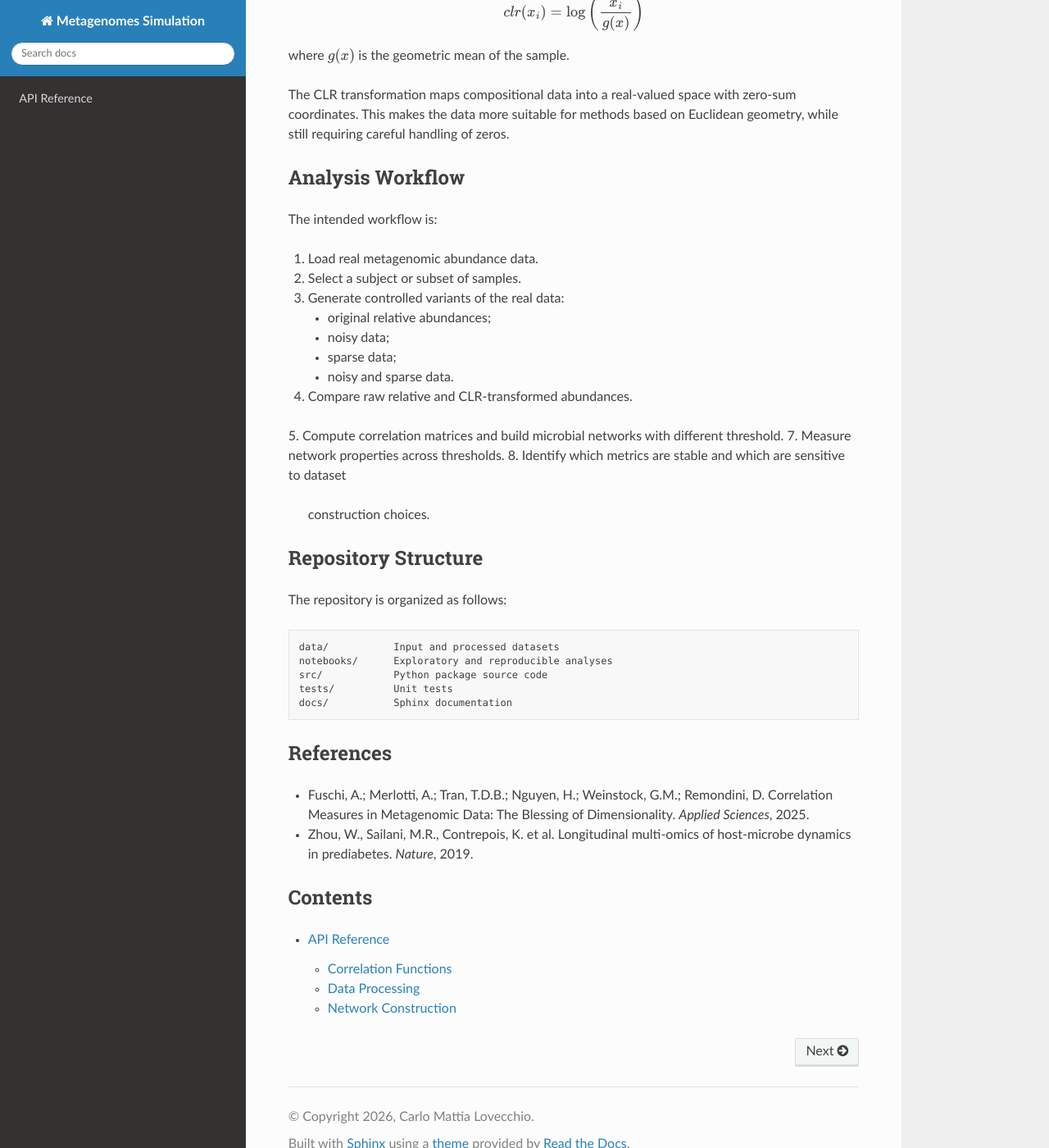
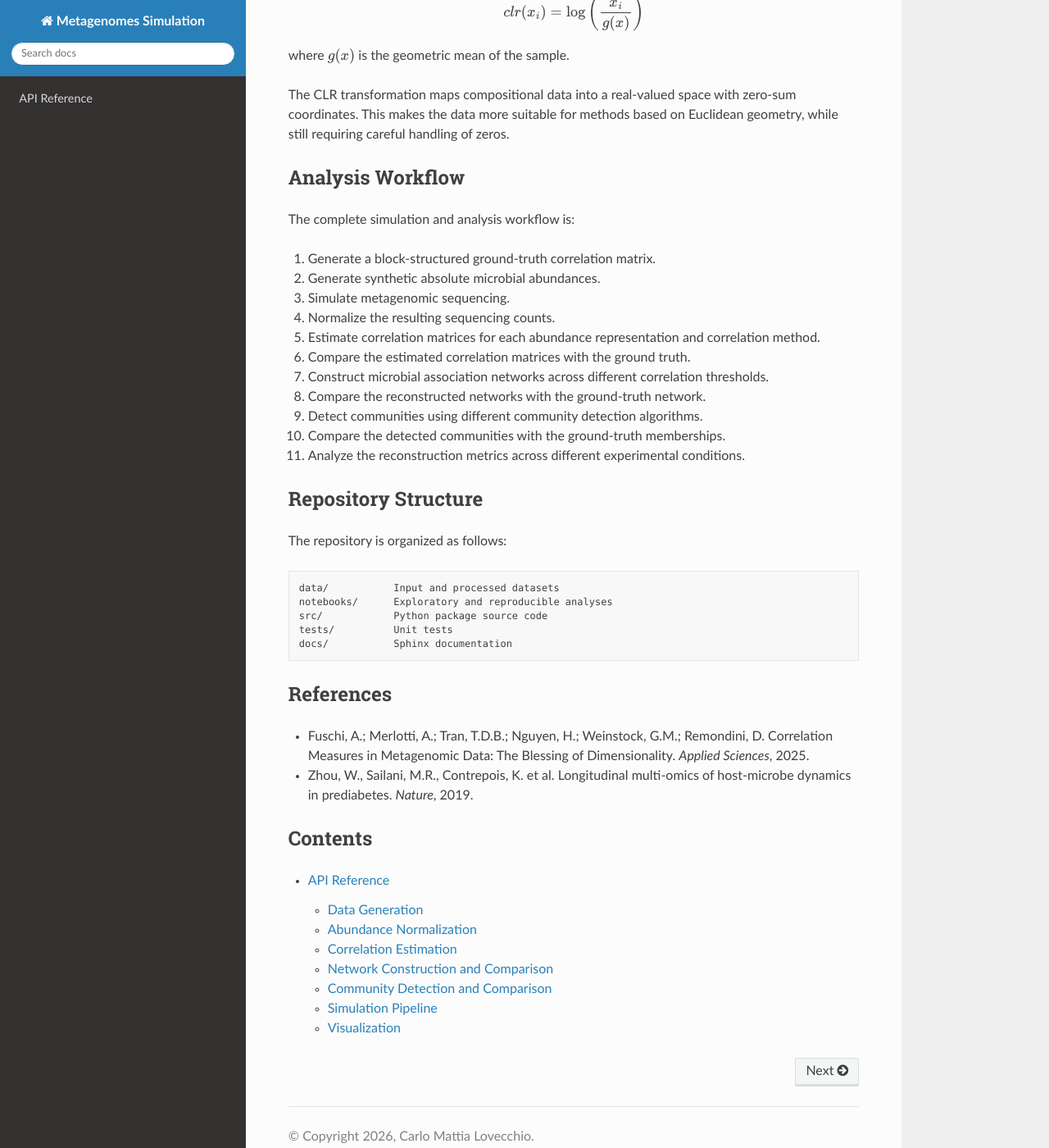
Before and after one commit to Sanniks/Metagenomes_Simulation, a Sphinx documentation site: the page built from docs/source/index.rst, in a window 1280 px wide and 1400 px high, scrolled down 1070 px. Shown: the whole window at 82% size. Built offline with Sphinx 7.4.7 and the Read the Docs theme 3.1.0, drawn with Linux system fonts in a browser that asks for light colours; some of the changed text lies outside the part shown.

Commit message:
[DOCS] Update documentation

```diff
--- a/docs/source/api.rst
+++ b/docs/source/api.rst
@@ -4,26 +4,58 @@ API Reference
 This page documents the main public modules of the
 ``metagenomes_simulation`` package.
 
-Correlation Functions
----------------------
+Data Generation
+---------------
+
+.. automodule:: metagenomes_simulation.generators
+   :members:
+   :undoc-members:
+   :show-inheritance:
+
+Abundance Normalization
+-----------------------
+
+.. automodule:: metagenomes_simulation.normalization
+   :members:
+   :undoc-members:
+   :show-inheritance:
+
+Correlation Estimation
+----------------------
 
 .. automodule:: metagenomes_simulation.correlation
    :members:
    :undoc-members:
    :show-inheritance:
 
-Data Processing
----------------
-
-.. automodule:: metagenomes_simulation.data_processing
-   :members:
-   :undoc-members:
-   :show-inheritance:
-
-Network Construction
---------------------
+Network Construction and Comparison
+-----------------------------------
 
 .. automodule:: metagenomes_simulation.network
    :members:
    :undoc-members:
    :show-inheritance:
+
+Community Detection and Comparison
+---------------------------------
+
+.. automodule:: metagenomes_simulation.communities
+   :members:
+   :undoc-members:
+   :show-inheritance:
+
+Simulation Pipeline
+-------------------
+
+.. automodule:: metagenomes_simulation.pipeline
+   :members:
+   :undoc-members:
+   :show-inheritance:
+
+Visualization
+-------------
+
+.. automodule:: metagenomes_simulation.plot
+   :members:
+   :undoc-members:
+   :show-inheritance:
--- a/docs/source/index.rst
+++ b/docs/source/index.rst
@@ -57,22 +57,22 @@ Euclidean geometry, while still requiring careful handling of zeros.
 Analysis Workflow
 -----------------
 
-The intended workflow is:
+The complete simulation and analysis workflow is:
 
-1. Load real metagenomic abundance data.
-2. Select a subject or subset of samples.
-3. Generate controlled variants of the real data:
-
-   * original relative abundances;
-   * noisy data;
-   * sparse data;
-   * noisy and sparse data.
-
-4. Compare raw relative and CLR-transformed abundances.
-5. Compute correlation matrices and build microbial networks with different threshold.
-7. Measure network properties across thresholds.
-8. Identify which metrics are stable and which are sensitive to dataset
-   construction choices.
+1. Generate a block-structured ground-truth correlation matrix.
+2. Generate synthetic absolute microbial abundances.
+3. Simulate metagenomic sequencing.
+4. Normalize the resulting sequencing counts.
+5. Estimate correlation matrices for each abundance representation
+   and correlation method.
+6. Compare the estimated correlation matrices with the ground truth.
+7. Construct microbial association networks across different
+   correlation thresholds.
+8. Compare the reconstructed networks with the ground-truth network.
+9. Detect communities using different community detection algorithms.
+10. Compare the detected communities with the ground-truth memberships.
+11. Analyze the reconstruction metrics across different experimental
+    conditions.
 
 Repository Structure
 --------------------
```
Also changed, not shown: other parts of docs/source/index.rst (+1 -1 lines).
